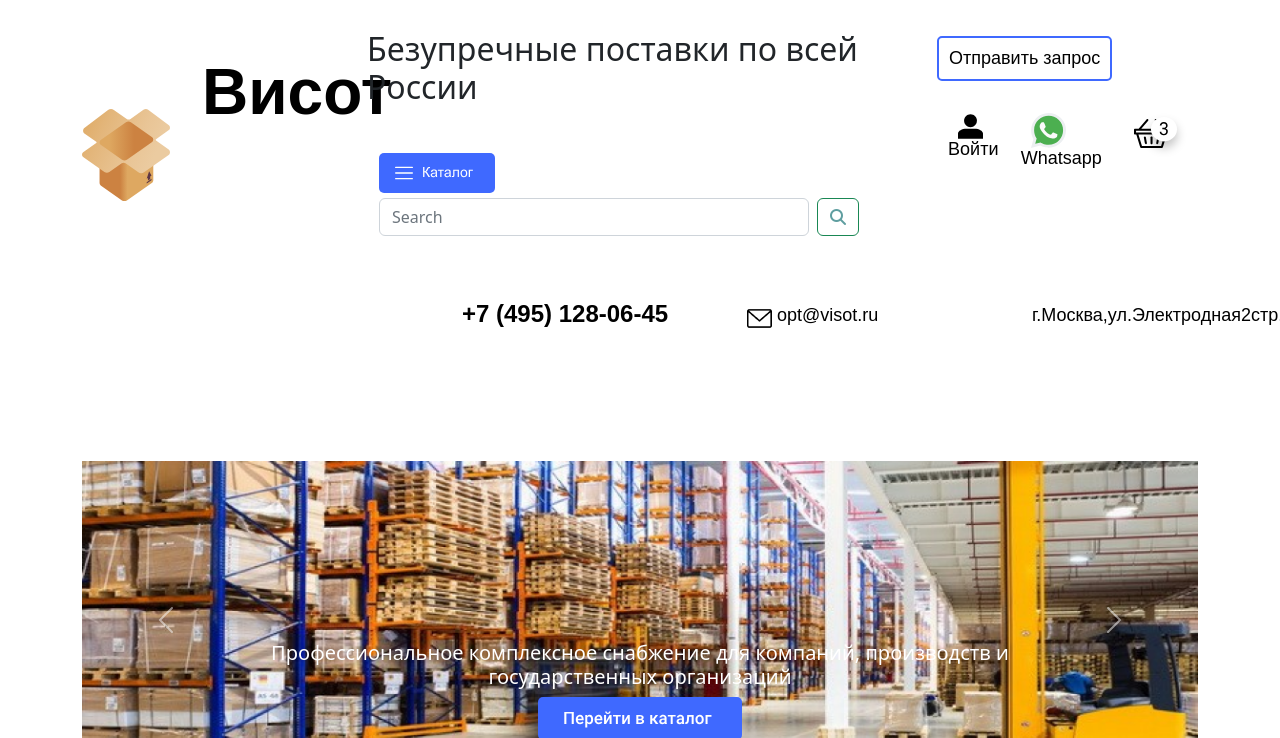
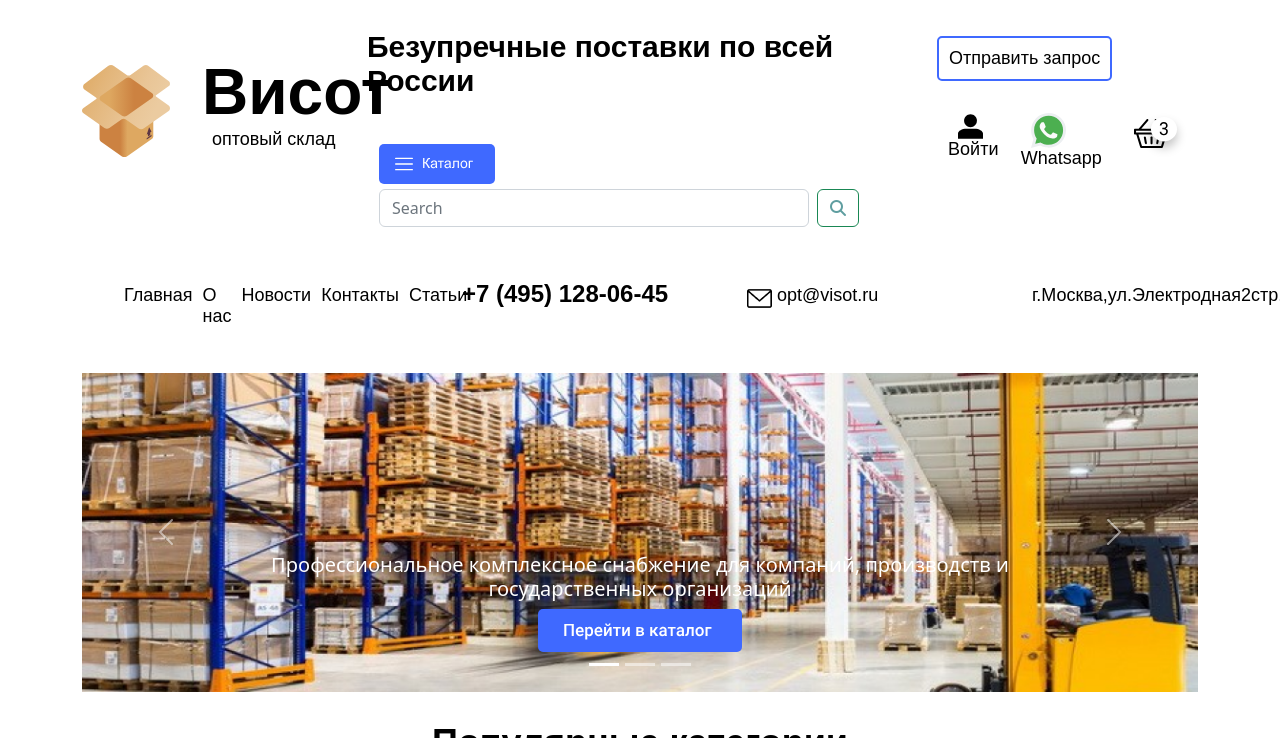
Before and after one commit to abdumannobovshohruh/Challenge_Shohruh, a plain HTML site: page index.html in a window 1280 px wide. Shown: the top 738 px of the page. Drawn offline with nearby package versions, Linux system fonts and the light colour scheme.

Commit message:
Shohruh_challenge

```diff
--- a/index.css
+++ b/index.css
@@ -33,6 +33,14 @@ width: 430px;
 .bezuprechniy{
 margin-top: 30px;
 padding-bottom: 25px;
+font-family: 'Arial';
+font-style: normal;
+font-weight: 700;
+font-size: 30px;
+line-height: 34px;
+
+color: #000000;
+
 }
 .otpravit_d{
 width: 150px;
@@ -464,7 +472,7 @@ color: #000000;
 footer{
     background: #232323;
 }
-.list_iteam2{
+.list_iteam221{
 
 font-family: 'Arial';
 font-style: normal;
--- a/index.html
+++ b/index.html
@@ -463,9 +463,9 @@
             <div class="row">
                 <div class="col-3">
                     <div class="logo2">
-                        <img src="img/Group.svg" alt="" class="logo_img">
+                        <img src="img/Group.svg" alt="" class="logo_img2">
                         <ul class="list">
-                            <li class="list_iteam2">Висот</li>
+                            <li class="list_iteam221">Висот</li>
                             <li class="list_iteam22">оптовый склад</li>
                         </ul>
                     </div>
```
